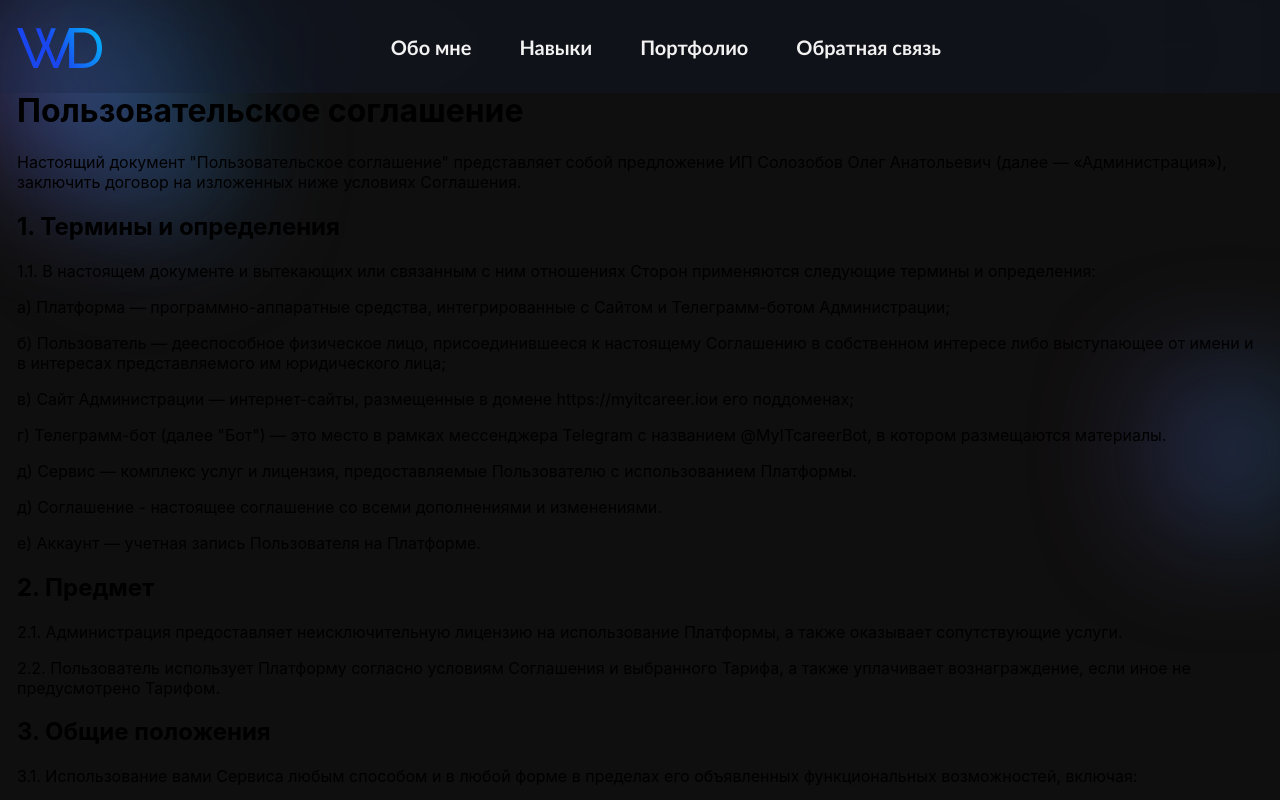
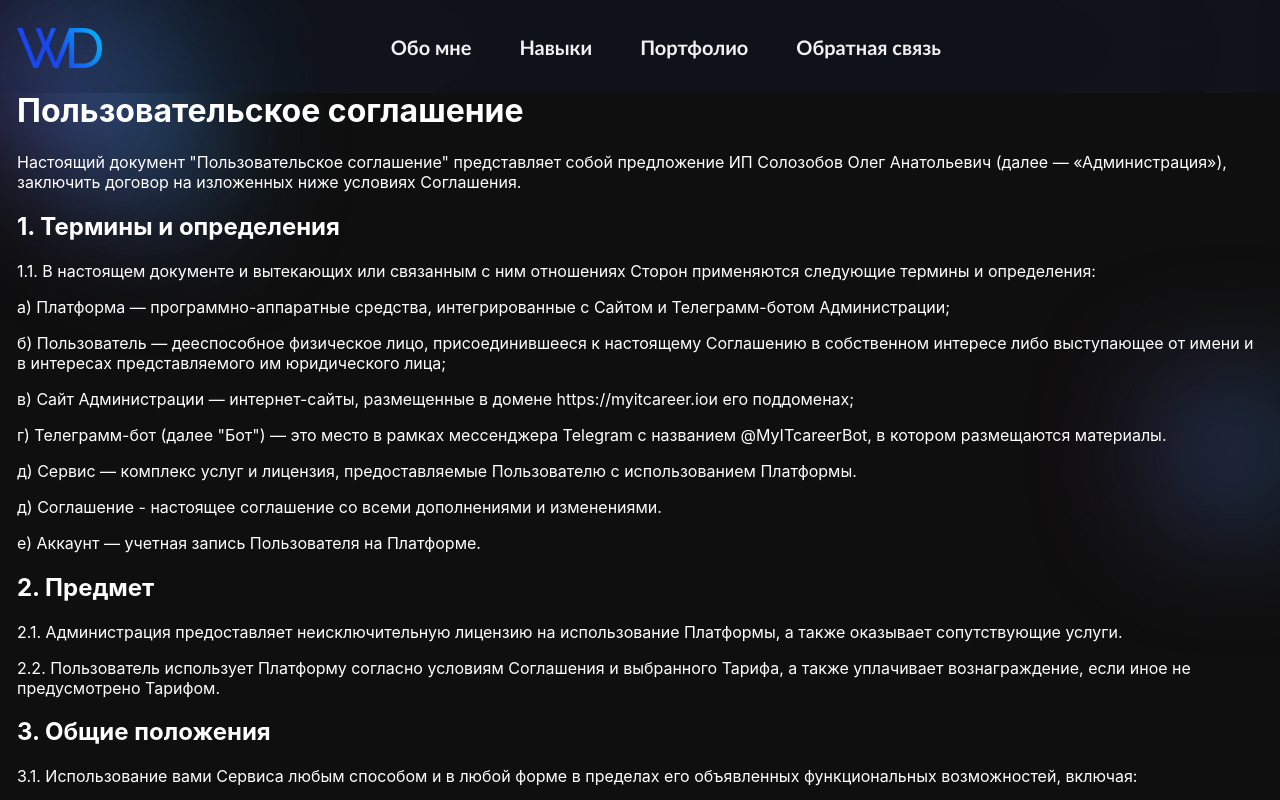
Before and after one commit to Feelcover/My-Site, a Next.js app: page /privacy-policy in a window 1280 px wide. Shown: the top 800 px of the page. Built offline with nearby package versions, Linux system fonts and the light colour scheme.

Commit message:
тест цвета текста

```diff
--- a/components/PolicyContent/PolicyContent.tsx
+++ b/components/PolicyContent/PolicyContent.tsx
@@ -1,5 +1,5 @@
 const PolicyContent = () => (
-    <div className="container" style={{ paddingTop: 70 }}>
+    <div className="container" style={{ paddingTop: 70, color:'#ffffff' }}>
         <h1>Пользовательское соглашение</h1>
         <p>Настоящий документ &quot;Пользовательское соглашение&quot; представляет собой предложение ИП Солозобов Олег Анатольевич (далее
             — «Администрация»), заключить договор на изложенных ниже условиях Соглашения.</p>
```
Also changed, not shown: components/Portfolio/Portfolio.tsx (+7 -1 lines).
